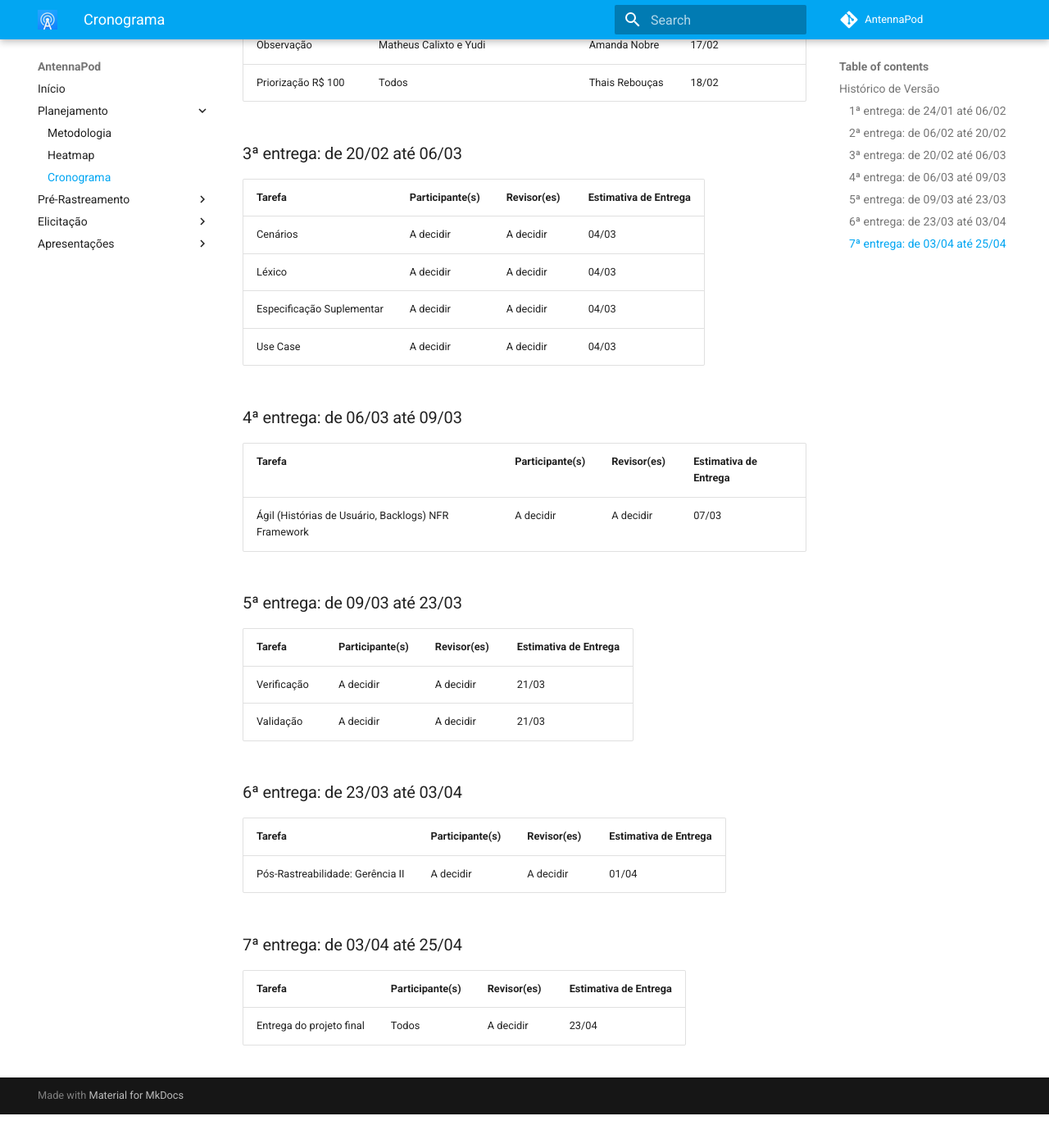
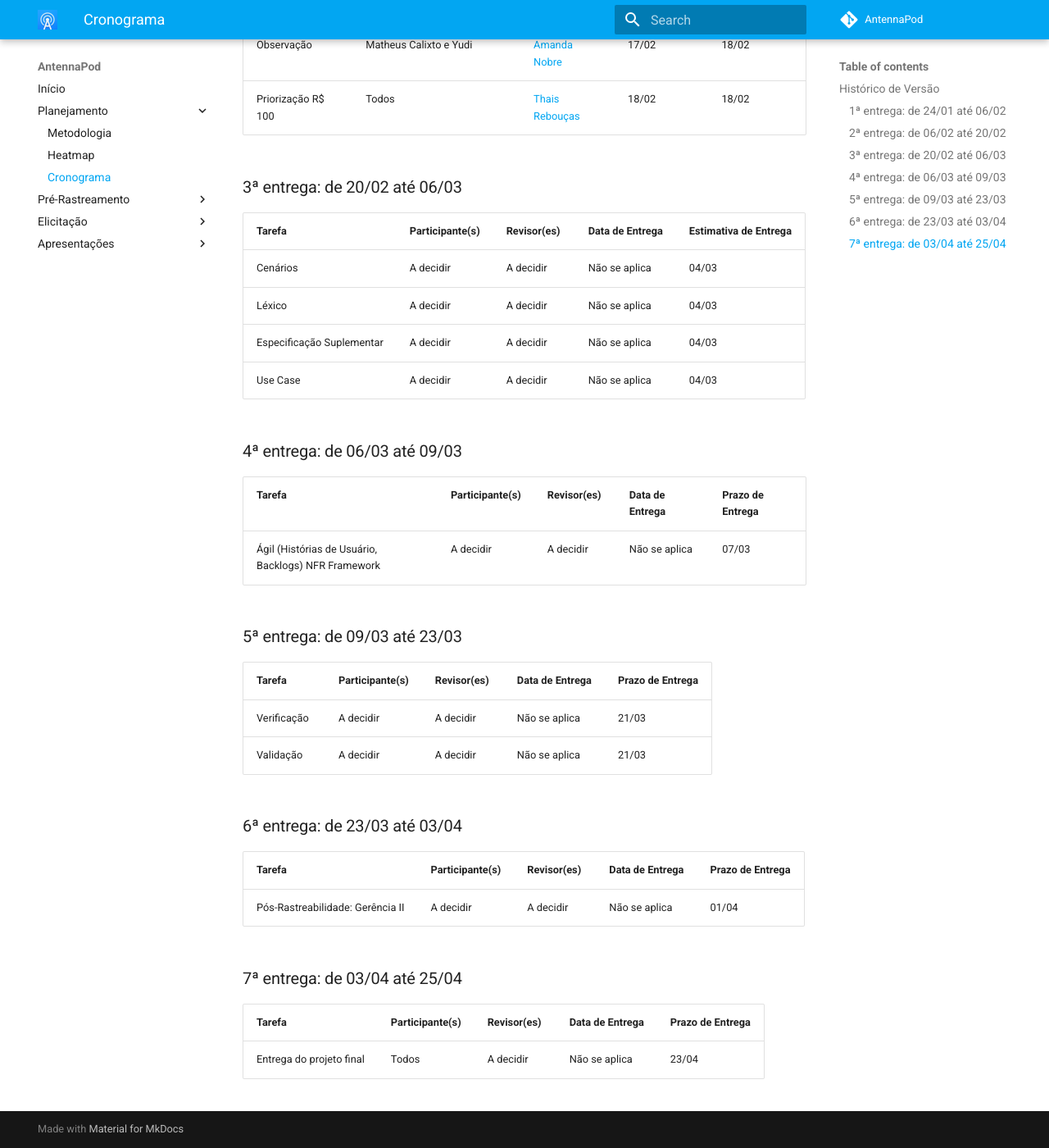
Before and after one commit to Requisitos-de-Software/2021.2-AntennaPod, an MkDocs documentation site: the page built from docs/planejamento/cronograma.md, in a window 1280 px wide and 1400 px high, scrolled down 990 px. Shown: the whole window at 82% size. Built offline with MkDocs 1.6.1 and Material for MkDocs 9.7.7, drawn with Linux system fonts in a browser that asks for light colours; comment, search, counter and statistics services are not loaded; before the commit the page ends 2349 px from its top, so only the background shows below that; some of the changed text lies outside the part shown.

Commit message:
:repeat:(#36): melhorias nas tabelas de entrega

```diff
--- a/docs/planejamento/cronograma.md
+++ b/docs/planejamento/cronograma.md
@@ -9,50 +9,50 @@
 
 ### 1ª entrega: de 24/01 até 06/02
 
-| Tarefa       | Participante(s) | Revisor(es)     | Entrega |
-| ------------ | --------------- | --------------- | ------- |
-| Cronograma   | Amanda e Abraão | Matheus Sousa   | 03/02   |
-| HeatMap      | Amanda          | Matheus Calixto | 03/02   |
-| Rich Picture | Yudi            | Thais           | 03/02   |
+| Tarefa       | Participante(s) | Revisor(es)     | Data de Entrega | Prazo de Entrega |
+| ------------ | --------------- | --------------- | --------------- | ---------------- |
+| Cronograma   | Amanda e Abraão | Matheus Sousa   | 03/02           | 04/02            |
+| HeatMap      | Amanda          | Matheus Calixto | 03/02           | 04/02            |
+| Rich Picture | Yudi            | Thais           | 03/02           | 04/02            |
 
 ### 2ª entrega: de 06/02 até 20/02
-| Tarefa               | Participante(s)                      | Revisor(es)     | Estimativa de Entrega |
-| -------------------- | ------------------------------------ | --------------- | --------------------- |
-| Análise de Protocolo | Matheus Sousa e Thais                | Abraão          | 11/02                 |
-| Brainstorm           | Amanda, Abraão, Matheus Sousa e Yudi | Matheus Calixto | 15/02                 |
-| Introspecção         | Todos                                | Yudi Yamane     | 18/02                 |
-| Observação           | Matheus Calixto e Yudi               | Amanda Nobre    | 17/02                 |
-| Priorização R$ 100   | Todos                                | Thais Rebouças  | 18/02                 |
+| Tarefa               | Participante(s)                      | Revisor(es)                                   | Data de Entrega | Prazo de Entrega |
+| -------------------- | ------------------------------------ | --------------------------------------------- | --------------- | ---------------- |
+| Análise de Protocolo | Matheus Sousa e Thais                | Abraão                                        | 11/02           | 18/02            |
+| Brainstorm           | Amanda, Abraão, Matheus Sousa e Yudi | Matheus Calixto                               | 15/02           | 18/02            |
+| Introspecção         | Todos                                | [Yudi Yamane](https://github.com/yudi-azvd)   | 18/02           | 18/02            |
+| Observação           | Matheus Calixto e Yudi               | [Amanda Nobre](https://github.com/AmandaNbr)  | 17/02           | 18/02            |
+| Priorização R$ 100   | Todos                                | [Thais Rebouças](https://github.com/Thais-ra) | 18/02           | 18/02            |
 
 ### 3ª entrega: de 20/02 até 06/03
 
-| Tarefa                    | Participante(s) | Revisor(es) | Estimativa de Entrega |
-|---------------------------|-----------------|-------------|-----------------------|
-| Cenários                  | A decidir       | A decidir   | 04/03                 |
-| Léxico                    | A decidir       | A decidir   | 04/03                 |
-| Especificação Suplementar | A decidir       | A decidir   | 04/03                 |
-| Use Case                  | A decidir       | A decidir   | 04/03                 |
+| Tarefa                    | Participante(s) | Revisor(es) | Data de Entrega | Estimativa de Entrega |
+| ------------------------- | --------------- | ----------- | --------------- | --------------------- |
+| Cenários                  | A decidir       | A decidir   | Não se aplica   | 04/03                 |
+| Léxico                    | A decidir       | A decidir   | Não se aplica   | 04/03                 |
+| Especificação Suplementar | A decidir       | A decidir   | Não se aplica   | 04/03                 |
+| Use Case                  | A decidir       | A decidir   | Não se aplica   | 04/03                 |
 
 ### 4ª entrega: de 06/03 até 09/03
 
-| Tarefa                       | Participante(s) | Revisor(es) | Estimativa de Entrega |
-|-----------------------------------------------------|-----------------|-------------|-----------------------|
-| Ágil (Histórias de Usuário, Backlogs) NFR Framework | A decidir       | A decidir   | 07/03                 |
+| Tarefa                                              | Participante(s) | Revisor(es) | Data de Entrega | Prazo de Entrega |
+| --------------------------------------------------- | --------------- | ----------- | --------------- | ---------------- |
+| Ágil (Histórias de Usuário, Backlogs) NFR Framework | A decidir       | A decidir   | Não se aplica   | 07/03            |
 
 ### 5ª entrega: de 09/03 até 23/03
-| Tarefa      | Participante(s) | Revisor(es) | Estimativa de Entrega |
-|-------------|-----------------|-------------|-----------------------|
-| Verificação | A decidir       | A decidir   | 21/03                 |
-| Validação   | A decidir       | A decidir   | 21/03                 |
+| Tarefa      | Participante(s) | Revisor(es) | Data de Entrega | Prazo de Entrega |
+| ----------- | --------------- | ----------- | --------------- | ---------------- |
+| Verificação | A decidir       | A decidir   | Não se aplica   | 21/03            |
+| Validação   | A decidir       | A decidir   | Não se aplica   | 21/03            |
 
 ### 6ª entrega: de 23/03 até 03/04
 
-| Tarefa                           | Participante(s) | Revisor(es) | Estimativa de Entrega |
-|----------------------------------|-----------------|-------------|-----------------------|
-| Pós-Rastreabilidade: Gerência II | A decidir       | A decidir   | 01/04                 |
+| Tarefa                           | Participante(s) | Revisor(es) | Data de Entrega | Prazo de Entrega |
+| -------------------------------- | --------------- | ----------- | --------------- | ---------------- |
+| Pós-Rastreabilidade: Gerência II | A decidir       | A decidir   | Não se aplica   | 01/04            |
 
 ### 7ª entrega: de 03/04 até 25/04
 
-| Tarefa                   | Participante(s) | Revisor(es) | Estimativa de Entrega |
-|--------------------------|-----------------|-------------|-----------------------|
-| Entrega do projeto final | Todos           | A decidir   |     23/04             |
+| Tarefa                   | Participante(s) | Revisor(es) | Data de Entrega | Prazo de Entrega |
+| ------------------------ | --------------- | ----------- | --------------- | ---------------- |
+| Entrega do projeto final | Todos           | A decidir   | Não se aplica   | 23/04            |
```
